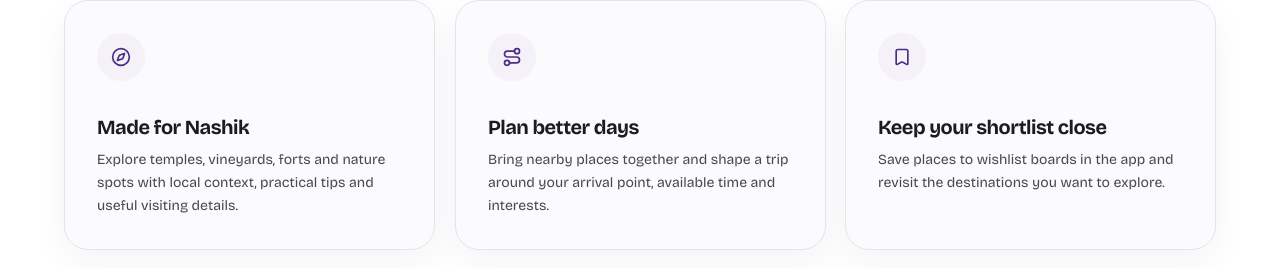
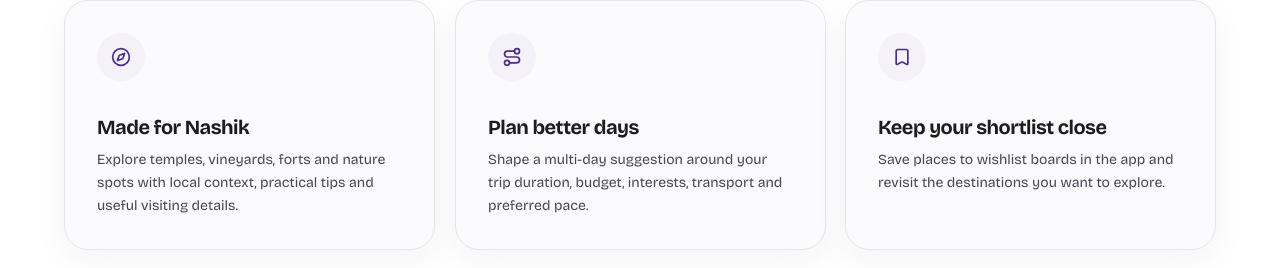
Before and after one commit to sooubh/nashik, a Next.js app: page / in a window 1280 px wide. Shown: the part 5346-5614 px from the top of the page. Built offline with nearby package versions, Linux system fonts and the light colour scheme.

Commit message:
fix(seo): align trip planning feature copy with app inputs

```diff
--- a/src/components/landing/LocalAdvantage.tsx
+++ b/src/components/landing/LocalAdvantage.tsx
@@ -15,7 +15,7 @@ const REASONS = [
     icon: Route,
     title: 'Plan better days',
     description:
-      'Bring nearby places together and shape a trip around your arrival point, available time and interests.',
+      'Shape a multi-day suggestion around your trip duration, budget, interests, transport and preferred pace.',
   },
   {
     icon: Bookmark,
```
